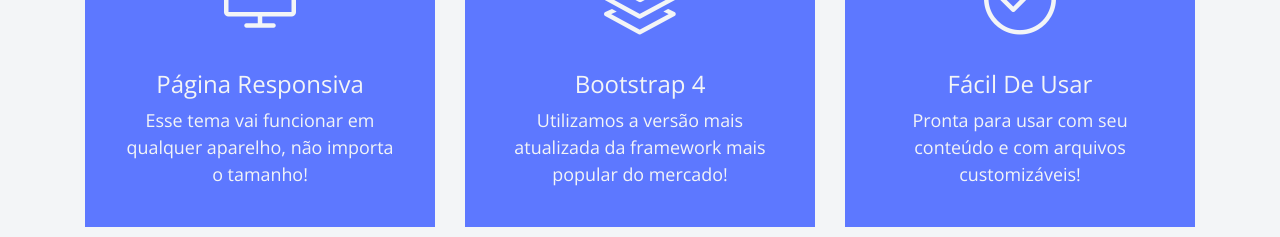
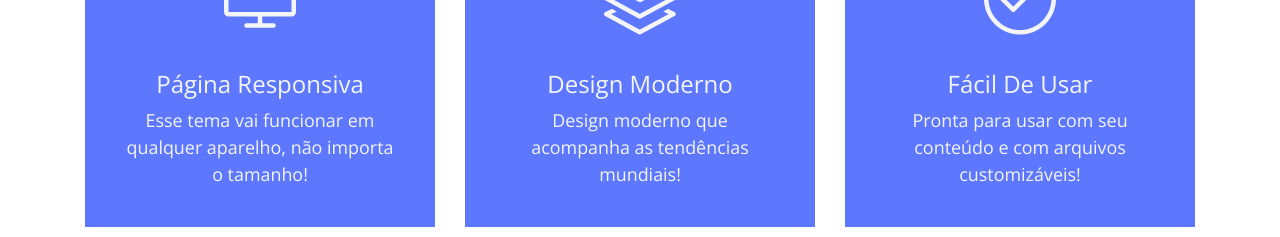
Before and after one commit to felcg/BootstrapLandingPage, a React (Create React App) app: page / in a window 1280 px wide. Shown: the part 978-1215 px from the top of the page. Built offline with nearby package versions, Linux system fonts and the light colour scheme.

Commit message:
Modifica layout da secao IconsSection

```diff
--- a/src/Components/FrontPage/IconsSection.js
+++ b/src/Components/FrontPage/IconsSection.js
@@ -2,7 +2,7 @@
 import { Container, Row, Col } from 'react-bootstrap'
 
 const IconsSection = () => (
-  <section className="features-icons text-center bg-light">
+  <section className="features-icons text-center">
     <Container>
       <Row>
         <Col lg={4} className="mb-5">
@@ -23,8 +23,8 @@
               <i className="icon-layers m-auto text-light" />
             </div>
             <div className="mt-auto">
-              <h3 className="text-light">Bootstrap 4</h3>
-              <p className="lead mb-0 text-light">Utilizamos a versão mais atualizada da framework mais popular do mercado!</p>
+              <h3 className="text-light">Design Moderno</h3>
+              <p className="lead mb-0 text-light">Design moderno que acompanha as tendências mundiais!</p>
             </div>
           </div>
         </Col>
```
